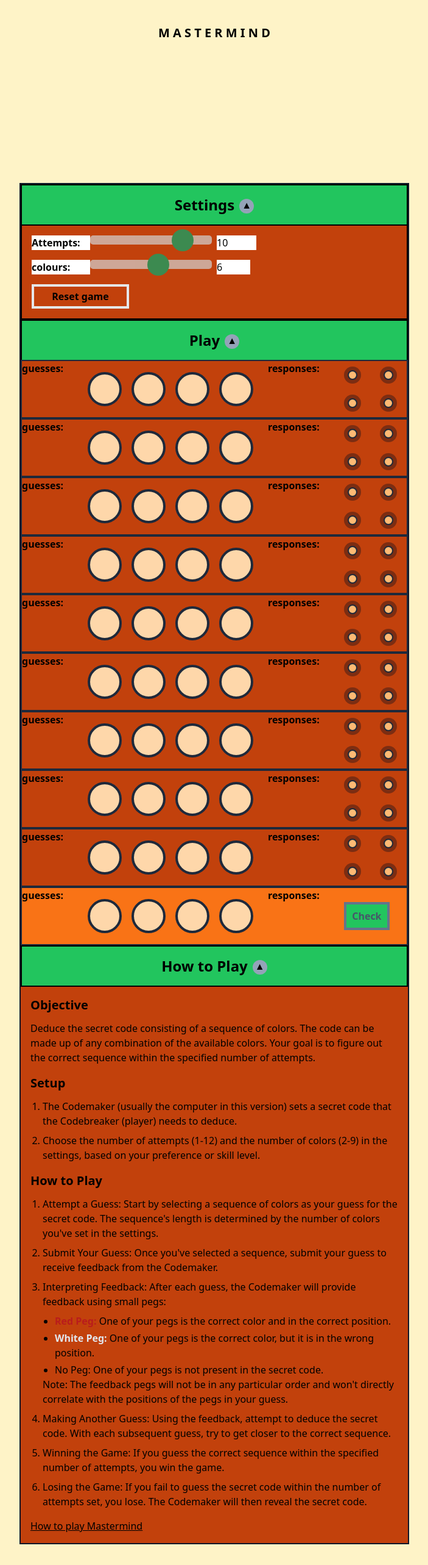
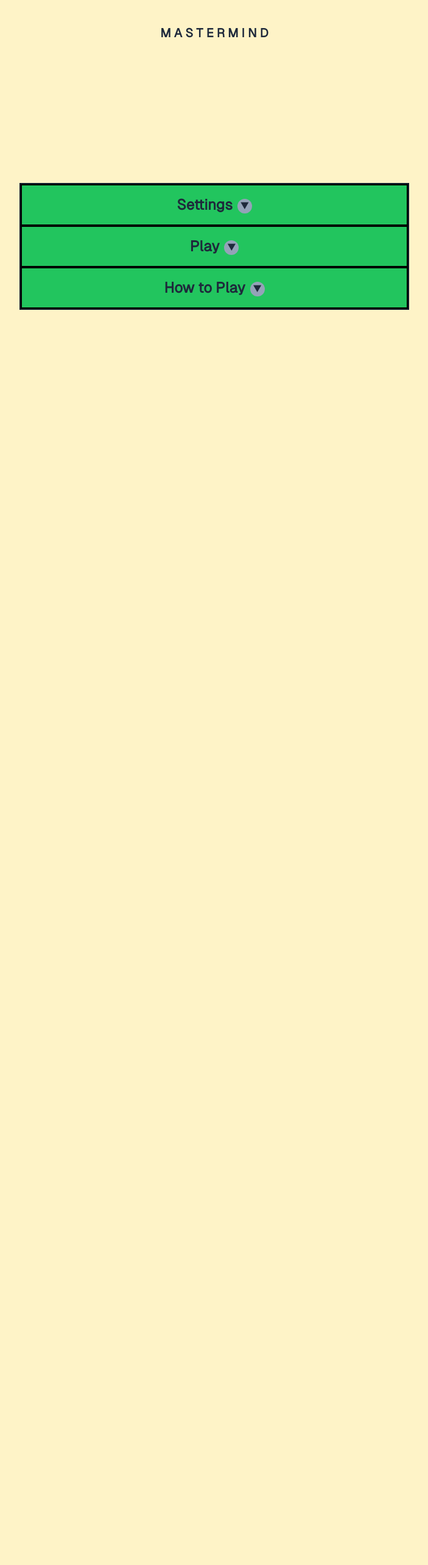
Before and after one commit to nikolaisundal/mastermind, a SvelteKit app: page / in a window 1280 px wide. Shown: the top 2566 px of the page at 61% size, without its empty margins (288-991 px from the left). After the commit the page ends 1468 px from the top, so only its background shows below. Built offline with nearby package versions, Linux system fonts and the light colour scheme.

Commit message:
layout fixes, added more interactivity

```diff
--- a/src/app.css
+++ b/src/app.css
@@ -2,10 +2,21 @@
 @tailwind components;
 @tailwind utilities;
 
+@font-face {
+	font-family: 'Geist'; /* You can name it whatever you want */
+	src: url('/fonts/Geist-Regular.otf') format('opentype');
+	font-weight: normal;
+	font-style: normal;
+	/* This ensures text remains visible during webfont load */
+}
+
 body {
 	@apply bg-amber-100;
+	font-family: 'Geist', sans-serif;
 	width: 100%;
 	height: 100vh;
+
+	@apply text-slate-800;
 }
 
 * {
--- a/src/lib/HowToPlay.svelte
+++ b/src/lib/HowToPlay.svelte
@@ -1,5 +1,5 @@
 <script lang="ts">
-	let isOpen = true;
+	let isOpen = false;
 
 	import { slide, fade } from 'svelte/transition';
 
@@ -8,28 +8,26 @@
 	};
 </script>
 
-<div
-	id="targetSection"
-	class="flex justify-center items-center p-4 gap-2 bg-green-500 border-black border-2 {isOpen
+<button
+	on:click={toggleOpen}
+	class="flex justify-center items-center w-full p-4 gap-2 bg-green-500 border-black border-2 {isOpen
 		? 'border-b-0'
 		: ''}"
 >
 	<h2 class="font-bold text-2xl">How to Play</h2>
-	<button
-		class="h-6 w-6 rounded-full bg-slate-400 flex justify-center align-center mt-1"
-		on:click={toggleOpen}
-		>{#if isOpen}
+	<div class="h-6 w-6 rounded-full bg-slate-400 flex justify-center align-center mt-1">
+		{#if isOpen}
 			<span class="leading-tight">&#x25B2;</span> <!-- Up arrow when isOpen is true -->
 		{:else}
 			<span class="">&#x25BC;</span> <!-- Down arrow when isOpen is false -->
-		{/if}</button
-	>
-</div>
+		{/if}
+	</div>
+</button>
 {#if isOpen}
 	<div
 		in:slide={{ duration: 500 }}
 		out:slide={{ duration: 350 }}
-		class="flex border-t-2 border-black flex-col p-4"
+		class="flex border-t-2 border-black flex-col p-4 bg-orange-300"
 	>
 		<h2 class="text-xl font-semibold mb-3">Objective</h2>
 		<p class="mb-4">
@@ -41,7 +39,7 @@
 		<h2 class="text-xl font-semibold mb-3">Setup</h2>
 		<ol class="list-decimal pl-5 mb-4">
 			<li class="mb-2">
-				The Codemaker (usually the computer in this version) sets a secret code that the Codebreaker
+				The Codemaker (the computer in this version) sets a secret code that the Codebreaker
 				(player) needs to deduce.
 			</li>
 			<li>
@@ -53,23 +51,23 @@
 		<h2 class="text-xl font-semibold mb-3">How to Play</h2>
 		<ol class="list-decimal pl-5 mb-4">
 			<li class="mb-2">
-				Attempt a Guess: Start by selecting a sequence of colors as your guess for the secret code.
-				The sequence's length is determined by the number of colors you've set in the settings.
+				<b>Make an attempt:</b> Start by selecting a sequence of colors as your guess for the secret
+				code. The sequence's length is determined by the number of colors you've set in the settings.
 			</li>
 			<li class="mb-2">
-				Submit Your Guess: Once you've selected a sequence, submit your guess to receive feedback
+				<b>Submit Your Guess:</b> Once you've selected a sequence, submit your guess to receive feedback
 				from the Codemaker.
 			</li>
 			<li class="mb-2">
-				Interpreting Feedback: After each guess, the Codemaker will provide feedback using small
-				pegs:
+				<b>Interpreting Feedback:</b> After each guess, the Codemaker will provide feedback using
+				small pegs:
 				<ul class="list-disc pl-5 mt-2">
 					<li class="mb-1">
-						<span class="text-red-700 font-bold">Red Peg:</span> One of your pegs is the correct color
-						and in the correct position.
+						<span class="text-red-700 font-bold">Red Peg</span><b>:</b> One of your pegs is the correct
+						color and in the correct position.
 					</li>
 					<li class="mb-1">
-						<span class="text-slate-200 font-bold">White Peg:</span> One of your pegs is the correct
+						<span class="text-slate-100 font-bold">White Peg</span><b>:</b> One of your pegs is the correct
 						color, but it is in the wrong position.
 					</li>
 					<li>No Peg: One of your pegs is not present in the secret code.</li>
@@ -78,16 +76,16 @@
 				the positions of the pegs in your guess.
 			</li>
 			<li class="mb-2">
-				Making Another Guess: Using the feedback, attempt to deduce the secret code. With each
+				<b>Making Another Guess:</b> Using the feedback, attempt to deduce the secret code. With each
 				subsequent guess, try to get closer to the correct sequence.
 			</li>
 			<li class="mb-2">
-				Winning the Game: If you guess the correct sequence within the specified number of attempts,
+				<b>Winning the Game:</b> If you guess the correct sequence within the specified number of attempts,
 				you win the game.
 			</li>
 			<li>
-				Losing the Game: If you fail to guess the secret code within the number of attempts set, you
-				lose. The Codemaker will then reveal the secret code.
+				<b>Losing the Game:</b> If you fail to guess the secret code within the number of attempts set,
+				you lose. The Codemaker will then reveal the secret code.
 			</li>
 		</ol>
 		<a
@@ -96,9 +94,7 @@
 			rel="noopener noreferrer"
 			class="underline"
 		>
-			How to play Mastermind
+			Advanced guide
 		</a>
 	</div>
-{:else}
-	<div />
 {/if}
--- a/src/lib/Row.svelte
+++ b/src/lib/Row.svelte
@@ -6,12 +6,15 @@
 	import { createEventDispatcher } from 'svelte';
 
 	export let row: RowData;
+	export let quickStartVisible;
+	export let setQuickStartInvisible: () => void;
 
 	const dispatch = createEventDispatcher();
 
 	let selectedPegId: null | string = null;
 
 	function toggleSelect(id: null | string) {
+		setQuickStartInvisible();
 		selectedPegId = selectedPegId === id ? null : id;
 	}
 	let notEnoughPlacements: boolean;
@@ -69,9 +72,11 @@
 <div
 	class="{row.active
 		? 'bg-orange-500'
-		: 'bg-orange-700'} flex gap-6 sm:gap h-20 sm:h-24 border-2 border-slate-800"
+		: 'bg-orange-700'} flex gap-4 sm:gap-6 h-20 sm:h-24 border-2 border-slate-800"
 >
-	<header class="sm:block hidden font-bold">guesses:</header>
+	<div class="sm:block hidden font-bold">
+		<header>Guess:</header>
+	</div>
 
 	<div class="flex gap-4 items-center relative pl-4">
 		{#each row.pegs as peg (peg.id)}
@@ -88,7 +93,7 @@
 		{/each}
 	</div>
 
-	<header class="sm:block hidden font-bold">responses:</header>
+	<header class="sm:block hidden font-bold">Response:</header>
 
 	{#if !row.active}
 		<div
@@ -120,7 +125,7 @@
 			{/each}
 		</div>
 	{:else}
-		<div class="h-full w-full flex justify-center items-center pl-1 sm:pr-4">
+		<div class="h-full w-[88px] sm:w-[120px] flex justify-center items-center">
 			<button
 				class="h-2/4 w-3/4 border-4 {notEnoughPlacements
 					? 'bg-green-500 text-slate-600 border-slate-500'
--- a/src/lib/Settings.svelte
+++ b/src/lib/Settings.svelte
@@ -4,7 +4,7 @@
 	export let updateNumberOfColours: (event: Event) => void;
 	export let updateAttempts: (event: Event) => void;
 	export let resetGame: () => void;
-	let isOpen = true;
+	let isOpen = false;
 
 	import { slide, fade } from 'svelte/transition';
 
@@ -14,29 +14,32 @@
 </script>
 
 <div class="bg-orange-700 border-2 border-black">
-	<div
+	<button
+		on:click={toggleOpen}
 		out:fade={{ duration: 100 }}
-		class="flex justify-center items-center gap-2 bg-green-500 {isOpen
+		class="flex justify-center w-full items-center gap-2 bg-green-500 {isOpen
 			? 'border-b-2'
 			: ''} border-black p-4"
 	>
 		<h2 class="font-bold text-2xl">Settings</h2>
-		<button
-			class="h-6 w-6 rounded-full bg-slate-400 flex justify-center align-center mt-1"
-			on:click={toggleOpen}
-			>{#if isOpen}
+		<div class="h-6 w-6 rounded-full bg-slate-400 flex justify-center align-center mt-1">
+			{#if isOpen}
 				<span class="leading-tight">&#x25B2;</span> <!-- Up arrow when isOpen is true -->
 			{:else}
 				<span class="">&#x25BC;</span> <!-- Down arrow when isOpen is false -->
-			{/if}</button
-		>
-	</div>
+			{/if}
+		</div>
+	</button>
 
 	{#if isOpen}
-		<div in:slide={{ duration: 400 }} out:slide={{ duration: 200 }} class="space-y-4 p-4">
+		<div
+			in:slide={{ duration: 400 }}
+			out:slide={{ duration: 200 }}
+			class="space-y-6 p-4 bg-orange-300"
+		>
 			<div class="flex flex-col sm:flex-row">
-				<label class="font-bold w-24 bg-white" for="attempts-slider">Attempts:</label>
-				<div class="flex gap-2">
+				<label class="font-bold w-24" for="attempts-slider">Attempts:</label>
+				<div class="flex gap-2 items-center">
 					<input
 						class=""
 						type="range"
@@ -50,6 +53,7 @@
 					<input
 						type="number"
 						id="attempts-input"
+						class="w-10 text-center border-2 border-black"
 						min="1"
 						max="12"
 						value={numberOfAttempts}
@@ -58,8 +62,8 @@
 				</div>
 			</div>
 			<div class="flex flex-col sm:flex-row">
-				<label class="font-bold w-24 bg-white" for="colours-slider">colours:</label>
-				<div class="flex gap-2">
+				<label class="font-bold w-24" for="colours-slider">Colours:</label>
+				<div class="flex gap-2 items-center">
 					<input
 						type="range"
 						id="colours-slider"
@@ -71,6 +75,7 @@
 					/>
 					<input
 						type="number"
+						class="w-10 text-center border-2 border-black"
 						id="colours-input"
 						min="2"
 						max="9"
@@ -79,10 +84,11 @@
 					/>
 				</div>
 			</div>
-			<button class="h-10 w-40 border-4 font-bold" on:click={resetGame}>Reset game</button>
+			<br />
+			<button class="h-10 w-40 border-4 border-black bg-red-600 font-bold" on:click={resetGame}
+				>Reset game</button
+			>
 		</div>
-	{:else}
-		<div />
 	{/if}
 </div>
 
@@ -106,9 +112,6 @@
 		border-radius: 5px;
 		background: #d3d3d3;
 		outline: none;
-		opacity: 0.7;
-		-webkit-transition: 0.2s;
-		transition: opacity 0.2s;
 	}
 	input[type='range']::-webkit-slider-thumb {
 		-webkit-appearance: none;
@@ -116,7 +119,8 @@
 		width: 2.25rem;
 		height: 2.25rem;
 		border-radius: 50%;
-		background: #04aa6d;
+		background: #22c55e;
+		opacity: 0.9;
 		cursor: pointer;
 	}
 
@@ -124,7 +128,7 @@
 		width: 25px;
 		height: 25px;
 		border-radius: 50%;
-		background: #04aa6d;
+		background: #22c55e;
 		cursor: pointer;
 	}
 </style>
--- a/src/routes/+page.svelte
+++ b/src/routes/+page.svelte
@@ -24,7 +24,9 @@
 		'bg-teal-500'
 	];
 
-	let isOpen = true;
+	let isOpen = false;
+
+	let quickStartVisible = true;
 
 	let game: string = 'playing';
 
@@ -161,12 +163,19 @@
 
 	const toggleOpen = () => {
 		isOpen = !isOpen;
+
+		setTimeout(() => {
 			const section = document.getElementById('targetSection');
 			if (section && isOpen) {
-			section.scrollIntoView({ behavior: 'smooth' });
+				section.scrollIntoView({ behavior: 'smooth', block: 'end' });
 			} else {
 				console.error('Element with id "targetSection" not found');
 			}
+		}, 500);
+	};
+
+	const setQuickStartInvisible = () => {
+		quickStartVisible = false;
 	};
 
 	$: console.log("Since you're a web dev cheating is allowed. The solution is:", $solutionStore);
@@ -182,30 +191,45 @@
 		{updateAttempts}
 		{resetGame}
 	/>
-	<div
-		class="flex justify-center items-center p-4 gap-2 bg-green-500 border-black border-2 {isOpen
+	<button
+		on:click={toggleOpen}
+		class="flex justify-center items-center w-full p-4 gap-2 bg-green-500 border-black border-2 {isOpen
 			? 'border-b-0'
 			: ''}"
 	>
 		<h2 class="font-bold text-2xl">Play</h2>
-		<button
-			class="h-6 w-6 rounded-full bg-slate-400 flex justify-center align-center mt-1"
-			on:click={toggleOpen}
-			>{#if isOpen}
+		<div class="h-6 w-6 rounded-full bg-slate-400 flex justify-center align-center mt-1">
+			{#if isOpen}
 				<span class="leading-tight">&#x25B2;</span> <!-- Up arrow when isOpen is true -->
 			{:else}
 				<span class="">&#x25BC;</span> <!-- Down arrow when isOpen is false -->
-			{/if}</button
-		>
+			{/if}
 		</div>
+	</button>
 	{#if isOpen}
 		<div in:slide={{ duration: 500 }} out:slide={{ duration: 350 }}>
 			{#each boardState as row (row.id)}
-				<Row {row} on:colourChange={handleColourChange} on:updateResponse={handleUpdateResponse} />
+				<Row
+					{quickStartVisible}
+					{setQuickStartInvisible}
+					{row}
+					on:colourChange={handleColourChange}
+					on:updateResponse={handleUpdateResponse}
+				/>
 			{/each}
 		</div>
-	{:else}
-		<div />
+		{#if quickStartVisible}
+			<div in:fade={{ duration: 300 }} out:fade={{ duration: 50 }} class="relative">
+				<div
+					id="targetSection"
+					class="h-36 w-full bg-slate-200 border-2 border-black absolute bottom- right-0 z-40 flex flex-col text-center p-4 space-y-2"
+				>
+					<h2 class="font-bold text-xl">Quick start:</h2>
+					<li>Place four pegs in the slots above</li>
+					<li>Press check to get the response</li>
+				</div>
+			</div>
+		{/if}
 	{/if}
 	<HowToPlay />
 	{#if game !== 'playing'}
```
Also changed, not shown: static/fonts/Geist-Regular.otf (added), static/fonts/GeistVF.ttf (added). Lines whose indentation alone changed are shown as unchanged.
